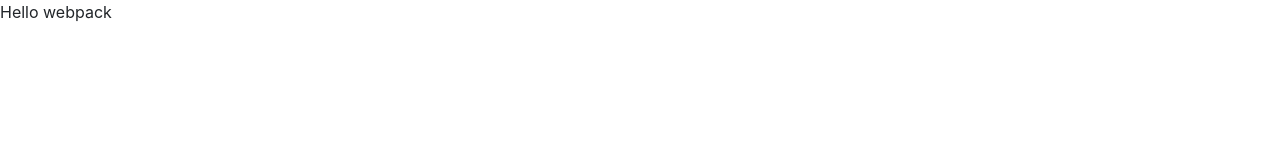
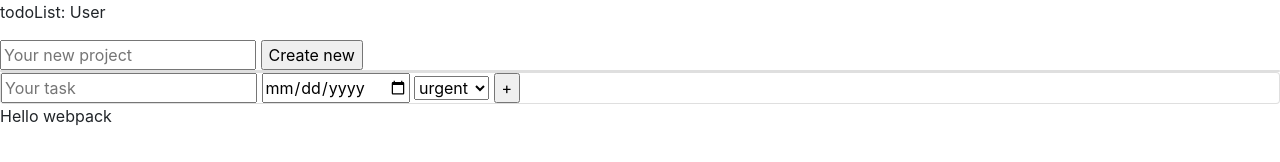
Before and after one commit to Haywhizzz/Todo-List, a website built with webpack: page dist/index.html in a window 1280 px wide. Built offline with nearby package versions, Linux system fonts and the light colour scheme.

Commit message:
create navbar and forms in main

```diff
--- a/dist/index.html
+++ b/dist/index.html
@@ -19,6 +19,59 @@
 
 </head>
 <body>
+  <div id="container">
+    <nav>
+      <p>todoList: <span class="user-name">User</span></p>
+    </nav>
+    <main>
+      <div id="projects">
+        <form id="form-project">
+          <input
+            type="text"
+            name="project-name"
+            id="project-name"
+            placeholder="Your new project"
+          />
+          <input type="submit" value="Create new" />
+        </form>
+        <div class="card"></div>
+      </div>
+      <div id="tasks" class="card">
+        <form id="form-task">
+          <input
+            type="text"
+            name="task-name"
+            id="task-name"
+            placeholder="Your task"
+          />
+          <input type="date" name="task-date" id="task-date"/>
+          <select name="task-priority" id="task-priority">
+            <option value="urgent">urgent</option>
+            <option value="normal">normal</option>
+          </select>
+          <input type="submit" value="+" />
+        </form>
+        <div id="task-container"></div>
+      </div>
+    </main>
+    <div id="myModal" class="modal">
+      <div class="modal-content">
+        <form id="form-task-edit">
+          <input
+            type="text"
+            name="task-name"
+            id="task-name-edit"
+            placeholder="Your task"
+          />
+          <input type="date" name="task-date" id="task-date-edit" />
+          <select name="task-priority" id="task-priority-edit">
+            <option value="urgent">urgent</option>
+            <option value="normal">normal</option>
+          </select>
+          <input type="submit" value="Save" />
+        </form>
+      </div>
+  </div>
 
 
 
```
